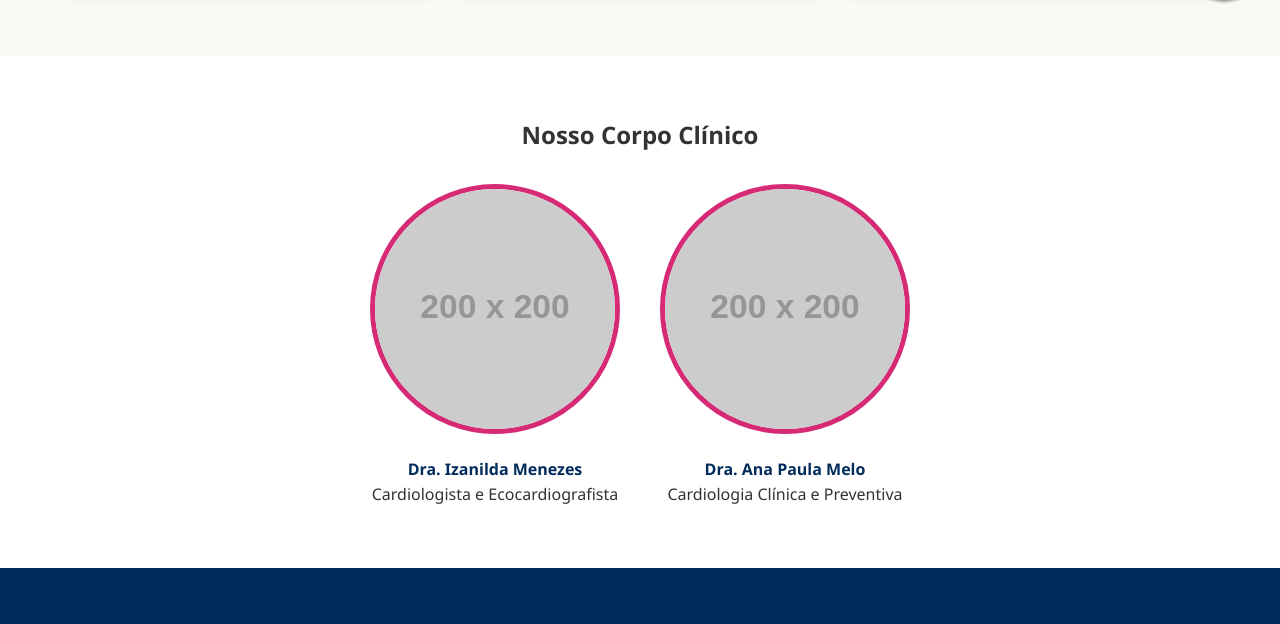
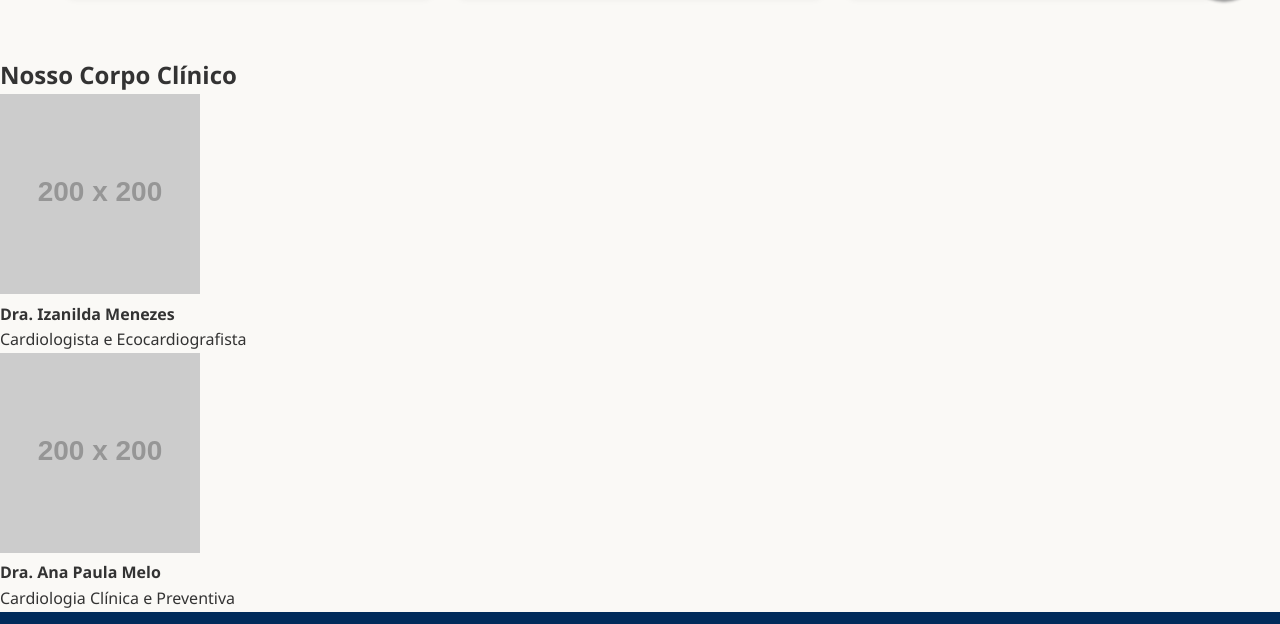
Before and after one commit to livingtencor-dot/clinica-tencor, a plain HTML site: page index.html in a window 1280 px wide. Shown: the part 780-1404 px from the top of the page. Drawn offline with Linux system fonts and the light colour scheme; placeholder pictures from the web are drawn by us.

Commit message:
Update index.html

```diff
--- a/index.html
+++ b/index.html
@@ -89,20 +89,6 @@
         }
 
         .card h3 { color: var(--vinho); margin-bottom: 15px; }
-
-        /* CORPO CLÍNICO */
-        .equipe { padding: 60px 5%; background: white; text-align: center; }
-        .grid-equipe {
-            display: flex;
-            justify-content: center;
-            gap: 40px;
-            flex-wrap: wrap;
-            margin-top: 30px;
-        }
-
-        .medico-card { width: 250px; }
-        .medico-card img { width: 100%; border-radius: 50%; border: 5px solid var(--rosa-vibrante); }
-        .medico-card h4 { margin-top: 15px; color: var(--azul-marinho); }
 
         /* RODAPÉ */
         footer { background: var(--azul-marinho); color: white; padding: 60px 5% 20px; text-align: center; }
```
